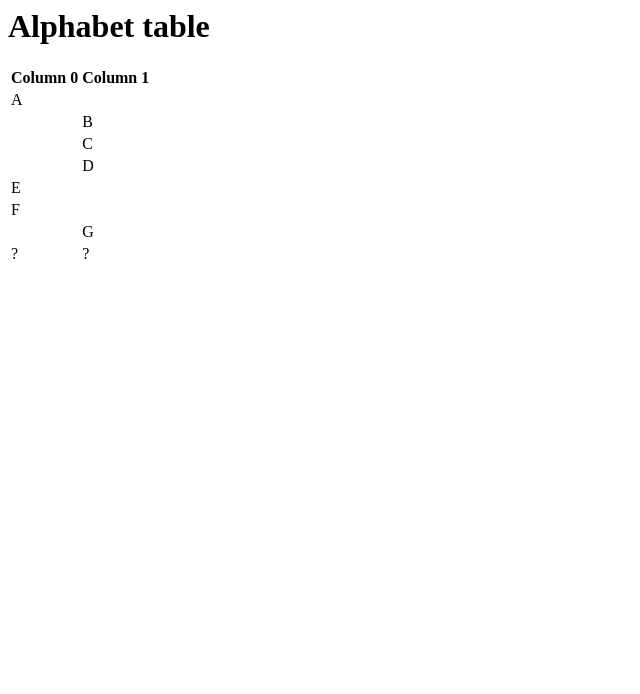
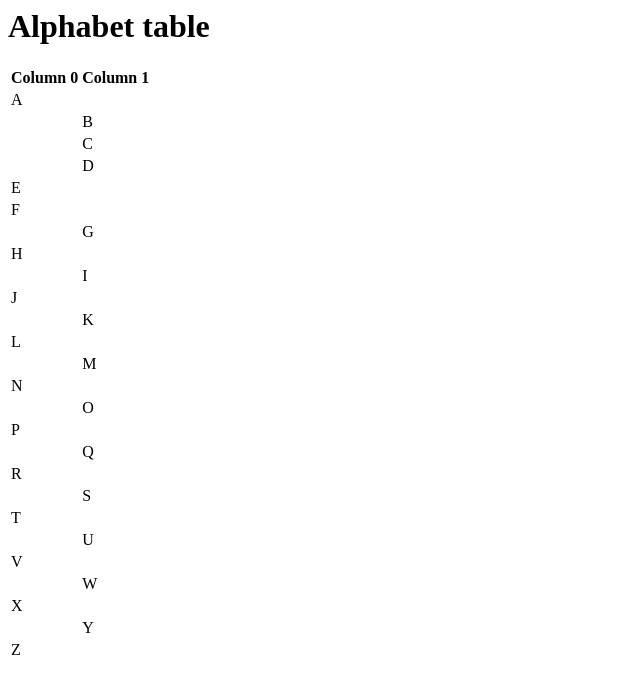
Before and after one commit to comp426-2022-spring/a00-kennethmook18, a website: page index.html in a window 1280 px wide. Shown: the whole page, without its empty margins (0-640 px from the left). Drawn offline with Linux system fonts and the light colour scheme.

Commit message:
Added the rest of the alphabet to index.html

```diff
--- a/index.html
+++ b/index.html
@@ -36,7 +36,61 @@
     					<td></td><td>G</td>
   					</tr>
   					<tr>
-    					<td>?</td><td>?</td>
+    					<td>H</td><td></td>
+  					</tr>
+                    <tr>
+    					<td></td><td>I</td>
+  					</tr>
+                    <tr>
+    					<td>J</td><td></td>
+  					</tr>
+                    <tr>
+    					<td></td><td>K</td>
+  					</tr>
+                    <tr>
+    					<td>L</td><td></td>
+  					</tr>
+                    <tr>
+    					<td></td><td>M</td>
+  					</tr>
+                    <tr>
+    					<td>N</td><td></td>
+  					</tr>
+                    <tr>
+    					<td></td><td>O</td>
+  					</tr>
+                    <tr>
+    					<td>P</td><td></td>
+  					</tr>
+                    <tr>
+    					<td></td><td>Q</td>
+  					</tr>
+                    <tr>
+    					<td>R</td><td></td>
+  					</tr>
+                    <tr>
+    					<td></td><td>S</td>
+  					</tr>
+                    <tr>
+    					<td>T</td><td></td>
+  					</tr>
+                    <tr>
+    					<td></td><td>U</td>
+  					</tr>
+                    <tr>
+    					<td>V</td><td></td>
+  					</tr>
+                    <tr>
+    					<td></td><td>W</td>
+  					</tr>
+                    <tr>
+    					<td>X</td><td></td>
+  					</tr>
+                    <tr>
+    					<td></td><td>Y</td>
+  					</tr>
+                    <tr>
+    					<td>Z</td><td></td>
   					</tr>
 				</tbody>
 			</table>
```
